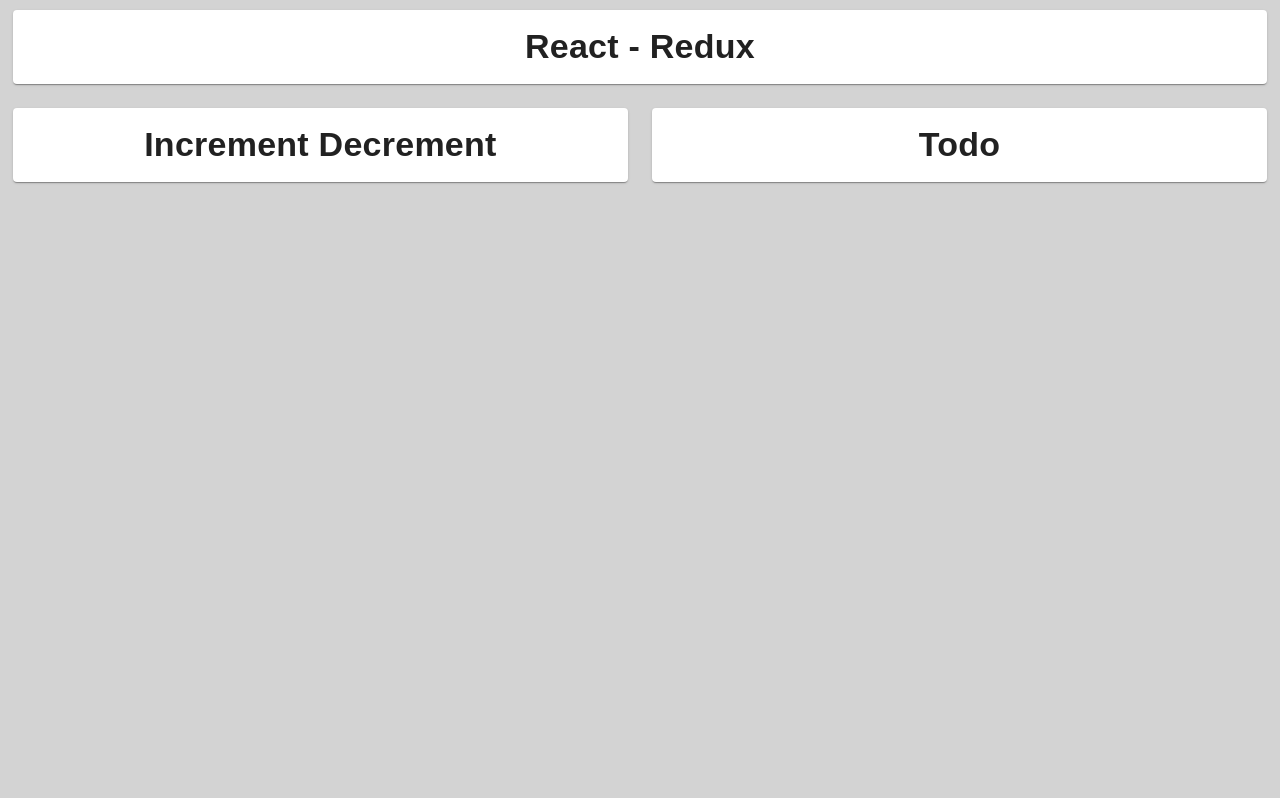
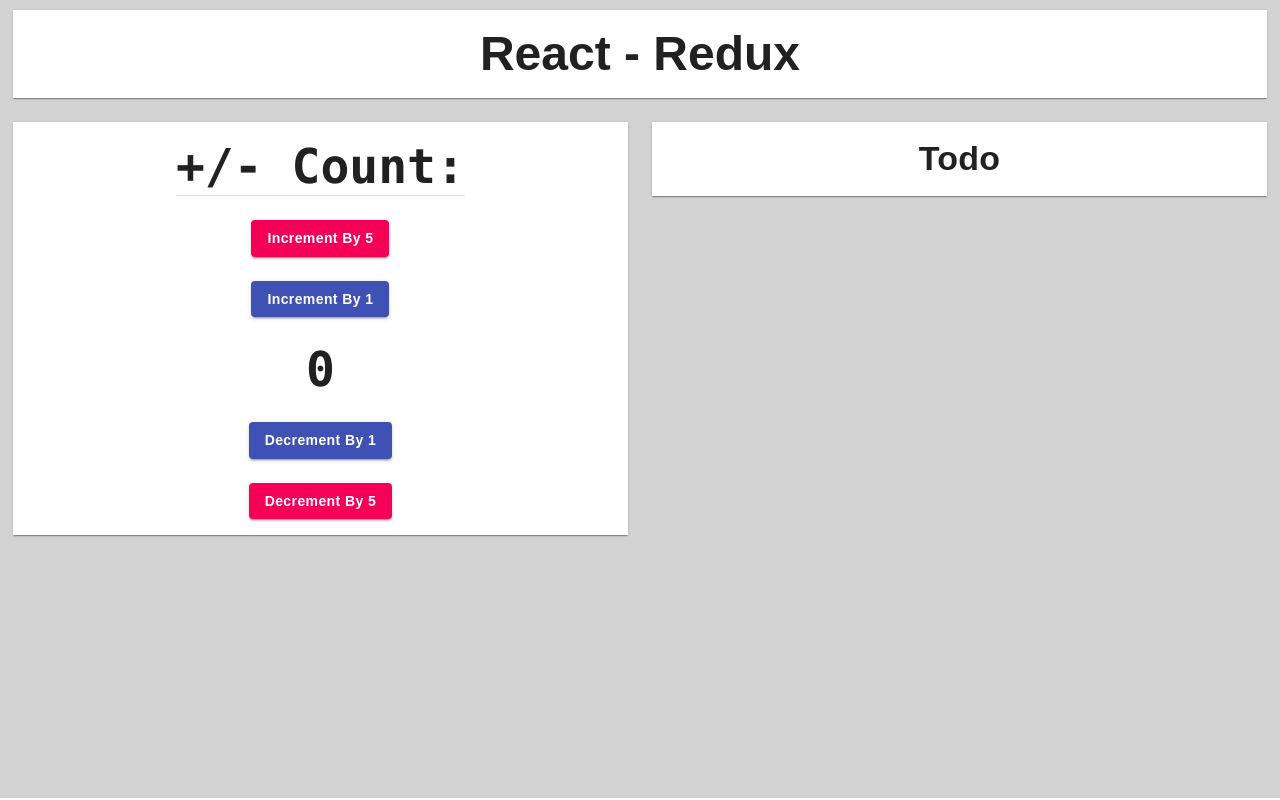
Before and after one commit to fahdshaikh/react-redux, a React (Create React App) app: page / in a window 1280 px wide. Built offline with nearby package versions, Linux system fonts and the light colour scheme.

Commit message:
+/- count done

```diff
--- a/src/App.js
+++ b/src/App.js
@@ -15,6 +15,7 @@ const useStyles = makeStyles((theme) => ({
     padding: theme.spacing(2),
     textAlign: "center",
     color: theme.palette.text.primary,
+    borderRadius: "0px",
   },
   boldText: {
     fontFamily: "Nunito,sans-serif",
@@ -30,7 +31,7 @@ function App() {
         <Grid container spacing={3}>
           <Grid item xs={12}>
             <Paper className={classes.paper}>
-              <Typography variant="h4" className={clsx([classes.boldText])}>
+              <Typography variant="h3" className={clsx([classes.boldText])}>
                 React - Redux
               </Typography>
             </Paper>
--- a/src/components/inc-dec/index.js
+++ b/src/components/inc-dec/index.js
@@ -1,5 +1,12 @@
 import { makeStyles } from "@material-ui/core/styles";
-import { Grid, Typography } from "@material-ui/core";
+import { Grid, Typography, Button, Divider } from "@material-ui/core";
+import {
+  increment_1,
+  decrement_1,
+  increment_5,
+  decrement_5,
+} from "../../redux/inc-dec/actions";
+import { connect } from "react-redux";
 import clsx from "clsx";
 
 const useStyles = makeStyles(() => ({
@@ -9,22 +16,87 @@ const useStyles = makeStyles(() => ({
   boldText: {
     fontFamily: "Nunito,sans-serif",
     fontWeight: "800",
+    textTransform: "capitalize",
   },
 }));
 
-function IncDec() {
+function IncDec(props) {
+  const { count, increment_1, decrement_1, increment_5, decrement_5 } = props;
   const classes = useStyles();
   return (
     <div className={classes.root}>
-      <Grid container spacing={3}>
-        <Grid item xs={12}>
-          <Typography variant="h4" className={clsx([classes.boldText])}>
-            Increment Decrement
+      <Grid
+        container
+        direction="column"
+        justifyContent="center"
+        alignItems="center"
+        spacing={3}
+      >
+        <Grid item>
+          <Typography variant="h3" className={clsx([classes.boldText])}>
+            <code> +/- Count: </code>
           </Typography>
+          <Divider />
+        </Grid>
+        <Grid item>
+          <Button
+            variant="contained"
+            color="secondary"
+            onClick={() => increment_5()}
+          >
+            <span className={clsx([classes.boldText])}>Increment by 5</span>
+          </Button>
+        </Grid>
+        <Grid item>
+          <Button
+            variant="contained"
+            color="primary"
+            onClick={() => increment_1()}
+          >
+            <span className={clsx([classes.boldText])}>Increment by 1</span>
+          </Button>
+        </Grid>
+        <Grid item>
+          <Typography variant="h3" className={clsx([classes.boldText])}>
+            <code>{count}</code>
+          </Typography>
+        </Grid>
+        <Grid item>
+          <Button
+            variant="contained"
+            color="primary"
+            onClick={() => decrement_1()}
+          >
+            <span className={clsx([classes.boldText])}>Decrement by 1</span>
+          </Button>
+        </Grid>
+        <Grid item>
+          <Button
+            variant="contained"
+            color="secondary"
+            onClick={() => decrement_5()}
+          >
+            <span className={clsx([classes.boldText])}>Decrement by 5</span>
+          </Button>
         </Grid>
       </Grid>
     </div>
   );
 }
 
-export default IncDec;
+const mapStateToProps = (state) => {
+  return {
+    count: state.incDec.count,
+  };
+};
+
+const mapDispatchToProps = (dispatch) => {
+  return {
+    increment_1: () => dispatch(increment_1()),
+    decrement_1: () => dispatch(decrement_1()),
+    increment_5: () => dispatch(increment_5()),
+    decrement_5: () => dispatch(decrement_5()),
+  };
+};
+
+export default connect(mapStateToProps, mapDispatchToProps)(IncDec);
--- /dev/null
+++ b/src/redux/inc-dec/actions.js
@@ -0,0 +1,17 @@
+import { INC_1, DEC_1, INC_5, DEC_5 } from "./types";
+
+export const increment_1 = () => ({
+  type: INC_1,
+});
+
+export const decrement_1 = () => ({
+  type: DEC_1,
+});
+
+export const increment_5 = () => ({
+  type: INC_5,
+});
+
+export const decrement_5 = () => ({
+  type: DEC_5,
+});
--- /dev/null
+++ b/src/redux/inc-dec/reducers.js
@@ -0,0 +1,38 @@
+import { INC_1, DEC_1, INC_5, DEC_5 } from "./types";
+
+const INITIAL_STATE = {
+  count: 0,
+};
+
+const IncDecReducer = (state = INITIAL_STATE, { type, payload }) => {
+  switch (type) {
+    case INC_1:
+      return {
+        ...state,
+        count: state.count + 1,
+      };
+
+    case DEC_1:
+      return {
+        ...state,
+        count: state.count - 1,
+      };
+
+    case INC_5:
+      return {
+        ...state,
+        count: state.count + 5,
+      };
+
+    case DEC_5:
+      return {
+        ...state,
+        count: state.count - 5,
+      };
+
+    default:
+      return state;
+  }
+};
+
+export default IncDecReducer;
--- /dev/null
+++ b/src/redux/inc-dec/types.js
@@ -0,0 +1,4 @@
+export const INC_1 = "INC_1";
+export const DEC_1 = "DEC_1";
+export const INC_5 = "INC_5";
+export const DEC_5 = "DEC_5";
--- a/src/redux/store.js
+++ b/src/redux/store.js
@@ -1,10 +1,12 @@
 import { createStore, combineReducers, applyMiddleware, compose } from "redux";
+import IncDecReducer from "./inc-dec/reducers";
 
 const rootReducer = combineReducers({
-  // sideNav: sideNavReducer,
+  incDec: IncDecReducer,
 });
 
 const logger = (store) => (next) => (action) => {
+  console.log(`action`, action);
   return next(action);
 };
 
```
